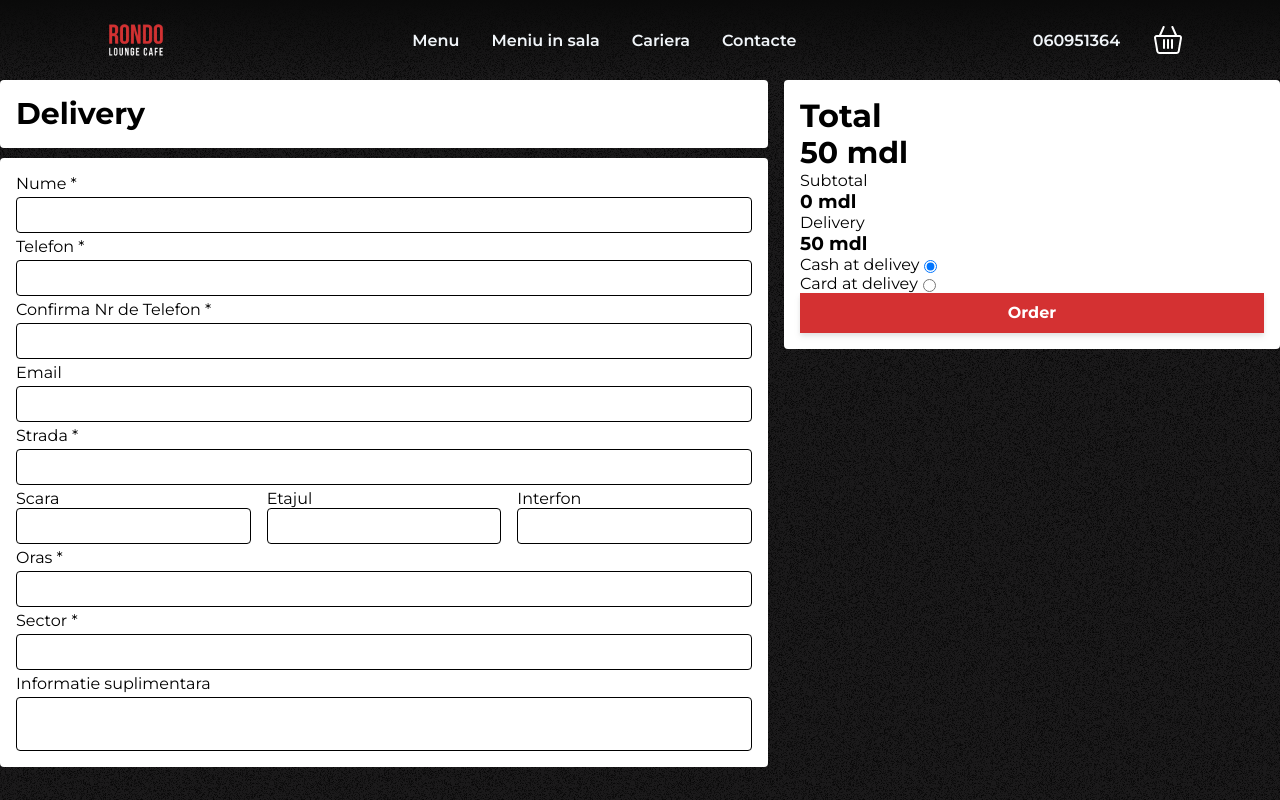
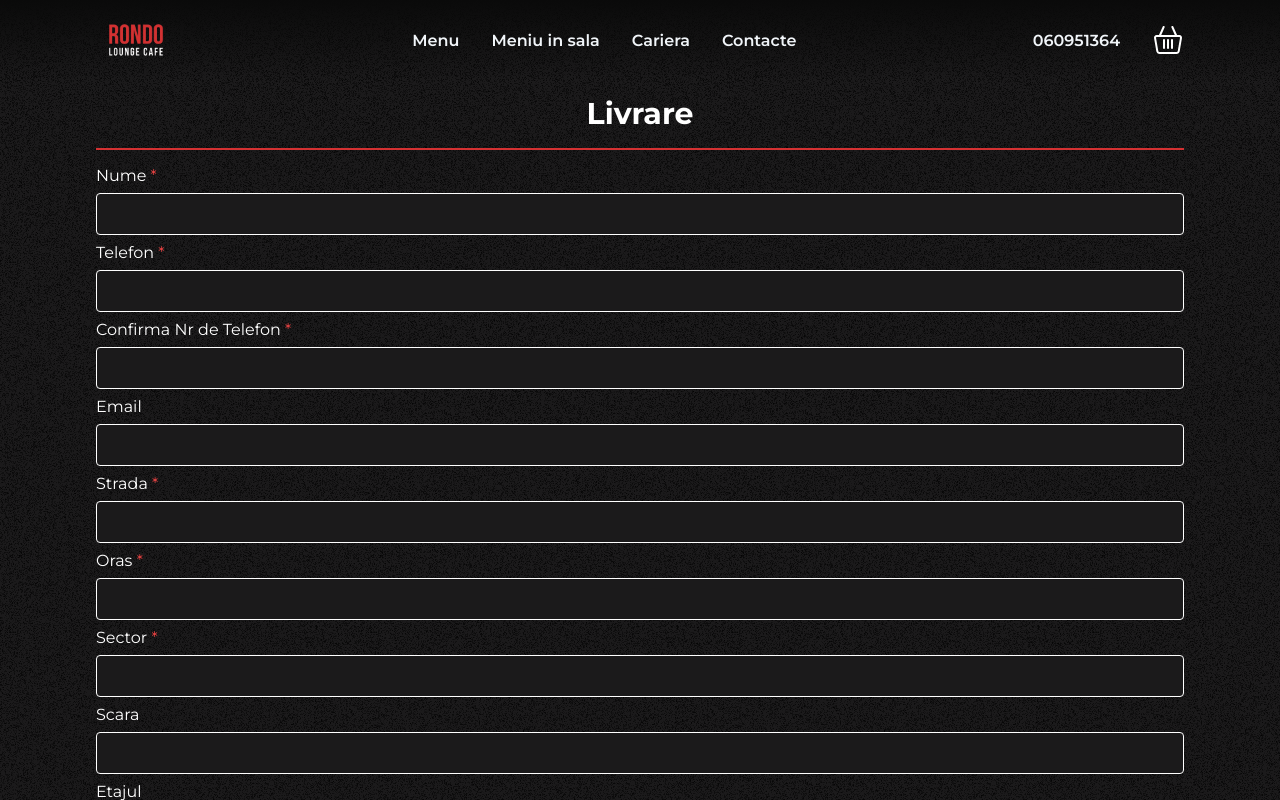
Before and after one commit to poofy25/Restaurant_WebApp, a Next.js app: page /cart/checkout in a window 1280 px wide. Shown: the top 800 px of the page. Built offline with nearby package versions, Linux system fonts and the light colour scheme; no server answers.

Commit message:
revamped checkout page

```diff
--- a/src/app/cart/_components/CartItem.jsx
+++ b/src/app/cart/_components/CartItem.jsx
@@ -3,7 +3,13 @@
 import styles from './cartItem.module.scss'
 import Image from 'next/image'
 
+import { useState } from 'react'
+
+import MenuItemInfo from '@/components/MenuItem/MenuItemInfo/MenuItemInfo'
+
 export default function CartItem ({item , dispatch , isLastOne}) {
+
+    const [isOpenInfo , setIsOpenInfo] = useState(false)
 
     const handleRemove = () => {
         dispatch({type: 'REMOVE_ITEM', payload: item})
@@ -13,11 +19,13 @@ export default function CartItem ({item , dispatch , isLastOne}) {
     }
 
     return(
+        <>
             <div className={`flex w-full box-border items-stretch gap-4 py-4
             ${isLastOne ? "!border-0" : "border-0"} border-b-primary-lighter border-b-2 border-solid h-full relative
             `}>
-                    <div className='relative w-[40%] flex-1 rounded-lg overflow-hidden
-                    sm:max-w-[150px] shadow-xl
+                    <div onClick={()=>setIsOpenInfo(true)}
+                    className='relative w-[40%] flex-1 rounded-lg overflow-hidden shadow-xl cursor-pointer
+                    sm:max-w-[150px]
                     '>
                         <Image className='object-cover'
                         src={item.imageUrl} fill={true} alt='Item Image'/>
@@ -25,7 +33,7 @@ export default function CartItem ({item , dispatch , isLastOne}) {
 
                 <div className="w-[60%] flex flex-col items-start gap-1">
                     <h2 className="text-2xl">{item.name}</h2>
-                    <button className='p-0 bg-transparent underline font-normal text-complimentary hover:bg-transparent'>Vezi detalii</button>
+                    <button onClick={()=>setIsOpenInfo(true)}  className='p-0 bg-transparent underline font-normal text-complimentary hover:bg-transparent'>Vezi detalii</button>
                     <div className={styles.price}>
 
                     {item.quantity > 1
@@ -47,5 +55,7 @@ export default function CartItem ({item , dispatch , isLastOne}) {
                     </div>
                 </div>
             </div>
+            {isOpenInfo && <MenuItemInfo data={item} setIsOpenInfo={setIsOpenInfo} /> }
+        </>
     )
 }
--- a/src/app/cart/checkout/page.jsx
+++ b/src/app/cart/checkout/page.jsx
@@ -1,7 +1,7 @@
 'use client'
 
 
-import styles from './page.module.scss'
+import './page.scss'
 
 import { useCartContext } from '@/hooks/useCartContext'
 import { useEffect, useState , useRef} from 'react'
@@ -29,7 +29,7 @@ export default function CheckoutPage () {
     const [city , setCity] = useState('')
     const [sector , setSector] = useState('')
     const [info , setInfo] = useState('')
-    const [payment , setPayment] = useState('Cash at delivery')
+    const [payment , setPayment] = useState('Cash la livrare')
 
     const formRef = useRef()
     const confimrNumberRef = useRef()
@@ -66,7 +66,6 @@ export default function CheckoutPage () {
         if(response.ok){
             socket.emit('placedOrderClient', response.data);
             setFormMessage("Order sent successfuly")
-            console.log(response)
         } else {
             setFormMessage(response)
         }
@@ -75,10 +74,8 @@ export default function CheckoutPage () {
     }
 
     useEffect(()=>{
-        console.log(phone , confirmPhone)
-        console.log(phone === confirmPhone)
         if(phone !== confirmPhone){
-            confimrNumberRef.current.setCustomValidity("Phone number is not matching");
+            confimrNumberRef.current.setCustomValidity("Nr. de telefon nu coincide.");
         } else {
             confimrNumberRef.current.setCustomValidity("");
         }
@@ -89,21 +86,27 @@ export default function CheckoutPage () {
 
 
     return (
-        <main className={styles.main}>
-            <div className={styles.items}>
-                <h2>Delivery</h2>
-                    <form className={styles.form} onSubmit={handleFormSubmit} id="hook-form" ref={formRef}>
-                        <label>Nume *</label>
+        <main className='flex flex-col gap-4 px-[7.5vw] pb-8 box-border'>
+            <div className='flex flex-col gap-4 w-full'>
+                <h2 className='bg-transparent w-full box-border text-white text-center p-4 border-0 border-b-2 border-solid border-complimentary'>Livrare</h2>
+
+                    {/* Personal info Form */}
+                    <form className='checkoutForm' onSubmit={handleFormSubmit} id="hook-form" ref={formRef}>
+                        <label>Nume <span className='text-red-500'>*</span></label>
                         <input type='text'onChange={(e)=>{setName(e.target.value)}} value={name} required/>
-                        <label>Telefon *</label>
+                        <label>Telefon <span className='text-red-500'>*</span></label>
                         <input type='tel'onChange={(e)=>{setPhone(e.target.value)}} value={phone} required/>
-                        <label>Confirma Nr de Telefon *</label>
+                        <label>Confirma Nr de Telefon <span className='text-red-500'>*</span></label>
                         <input type='tel'onChange={(e)=>{setConfirmPhone(e.target.value)}} value={confirmPhone} ref={confimrNumberRef} required/>
                         <label>Email</label>
                         <input type='email' onChange={(e)=>{setEmail(e.target.value)}} value={email}/>
-                        <label>Strada *</label>
+                        <label>Strada <span className='text-red-500'>*</span></label>
                         <input type='text' onChange={(e)=>{setStreet(e.target.value)}} value={street} required/>
-                        <div>
+                        <label>Oras <span className='text-red-500'>*</span></label>
+                        <input type='text' onChange={(e)=>{setCity(e.target.value)}} value={city} required/>
+                        <label>Sector <span className='text-red-500'>*</span></label>
+                        <input type='text' onChange={(e)=>{setSector(e.target.value)}} value={sector} required/>
+                        <div className='flex flex-col gap-2'>
                             <div>
                                 <label>Scara</label>
                                 <input type='text' onChange={(e)=>{setScara(e.target.value)}} value={scara}/>
@@ -117,26 +120,22 @@ export default function CheckoutPage () {
                                 <input type='text' onChange={(e)=>{setInterfon(e.target.value)}} value={interfon}/>
                             </div>
                         </div>
-                        <label>Oras *</label>
-                        <input type='text' onChange={(e)=>{setCity(e.target.value)}} value={city} required/>
-                        <label>Sector *</label>
-                        <input type='text' onChange={(e)=>{setSector(e.target.value)}} value={sector} required/>
                         <label>Informatie suplimentara</label>
-                        <textarea type='text' onChange={(e)=>{setInfo(e.target.value)}} value={info}/>
+                        <textarea type='text' className='h-[150px]' onChange={(e)=>{setInfo(e.target.value)}} value={info}/>
                     </form>
             </div>
 
-            <div className={styles.totalInfo}>
+            <div className=''>
                 <div><h1>Total</h1><h2>{calculatePrice(items).total + " mdl"}</h2></div>
                 <div><p>Subtotal</p><h3>{calculatePrice(items).subtotal + " mdl"}</h3></div>
                 <div><p>Delivery</p><h3>{calculatePrice(items).delivery + " mdl"}</h3></div>
-                <form className={styles.paymentForm}>
+                <form className=''>
                     <div>
-                        <label>Cash at delivey</label>
+                        <label>Cash la livrare</label>
                         <input type="radio" id="payment1" name="payment" value="Cash at delivery" onClick={(e)=>{setPayment(e.target.value)}} defaultChecked/>
                     </div>
                     <div>
-                        <label>Card at delivey</label>
+                        <label>Card la livrare</label>
                         <input type="radio" id="payment2" name="payment" value="Card at delivery" onClick={(e)=>{setPayment(e.target.value)}}/>
                     </div>
                 </form>
--- a/src/app/cart/checkout/page.module.scss
+++ /dev/null
@@ -1,69 +0,0 @@
-.main{
-    display: flex;
-    gap: 16px;
-}
-.items{
-    display: flex;
-    flex-direction: column;
-    gap: 2px;
-    width: 60%;
-}
-.items > h2 {
-    background-color: white;
-    color: black;
-    border-radius: 4px;
-    padding: 1rem;
-    margin-bottom: 8px;
-}
-.form {
-    display: flex;
-    flex-direction: column;
-    background-color: white;
-    color: black;
-    padding: 1rem;
-    box-sizing: border-box;
-    gap: 0.25rem;
-    border-radius: 4px;
-
-}
-.form input , .form textarea {
-    font-size: 1rem;
-    padding: 0.5rem;
-    border-radius: 4px;
-    border: 1px solid black;
-    resize: none;
-}
-.form > div {
-    display: flex;
-    gap: 1rem;
-}
-.form > div > div {
-    display: flex;
-    flex-direction: column;
-    flex: 1;
-}
-
-
-
-.totalInfo{
-    display: flex;
-    flex-direction: column;
-    flex: 1;
-    background-color: white;
-    color: black;
-    border-radius: 4px;
-    padding: 1rem;
-    height: fit-content;
-
-}
-
-.paymentForm {
-    display: flex;
-    align-items: start;
-    flex-direction: column;
-}
-.paymentForm > div{
-    display: flex;
-    align-items: center;
-    justify-content: center;
-}
--- /dev/null
+++ b/src/app/cart/checkout/page.scss
@@ -0,0 +1,34 @@
+.checkoutForm {
+    @apply flex flex-col bg-transparent text-white  box-border gap-2 rounded
+}
+.checkoutForm input , .checkoutForm textarea {
+    @apply text-base p-2 rounded border border-solid border-white text-white resize-none bg-primary
+}
+.checkoutForm > div > div {
+    @apply flex flex-col flex-1 gap-2
+}
+
+
+
+.totalInfo{
+    display: flex;
+    flex-direction: column;
+    flex: 1;
+    background-color: white;
+    color: black;
+    border-radius: 4px;
+    padding: 1rem;
+    height: fit-content;
+
+}
+
+.paymentForm {
+    display: flex;
+    align-items: start;
+    flex-direction: column;
+}
+.paymentForm > div{
+    display: flex;
+    align-items: center;
+    justify-content: center;
+}
--- a/src/app/globals.css
+++ b/src/app/globals.css
@@ -62,3 +62,7 @@ input[type=number] {
 button:disabled{
   @apply opacity-50 cursor-default
 }
+
+textarea , input {
+  font-family: inherit;
+}
--- a/src/components/MenuItem/MenuItem.jsx
+++ b/src/components/MenuItem/MenuItem.jsx
@@ -39,7 +39,7 @@ export default function MenuItem ( {data , isSlider , styles} ) {
                 relative flex flex-col overflow-hidden items-center
                 box-border border rounded-lg gap-2 transition-all border-solid border-transparent
                 sm:w-[calc(33.33%)]
-                md:w-[calc(25%)]
+                md:w-[calc(33.33%)]
                 lg:w-[calc(20%)] sm:p-4
             hover:border-complimentary
             ${isSlider ? '!w-[calc(100%)]' : ''}
--- a/tailwind.config.js
+++ b/tailwind.config.js
@@ -18,7 +18,7 @@ module.exports = {
         },
         'complimentary':{
           DEFAULT : '#D43132',
-          dark : '#bf342a'
+          dark : '#9E2324'
         }
       },
       aspectRatio: {
```
